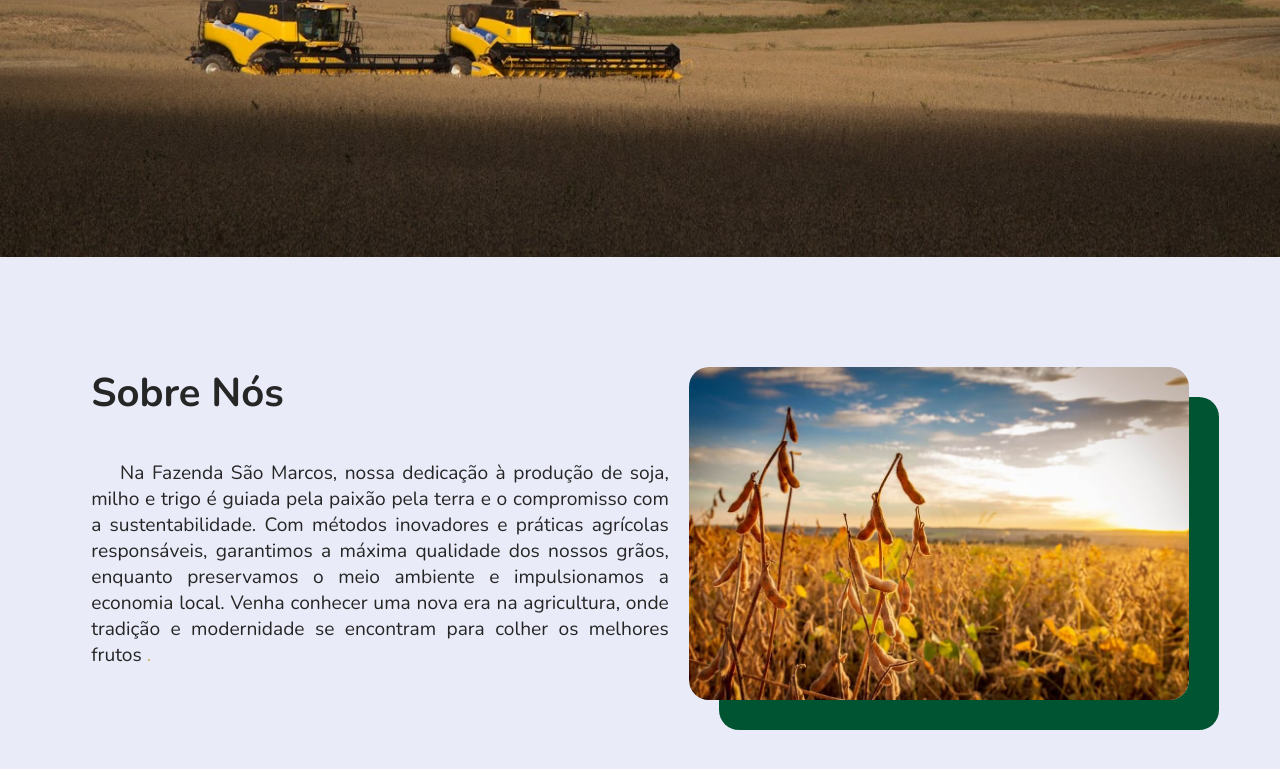
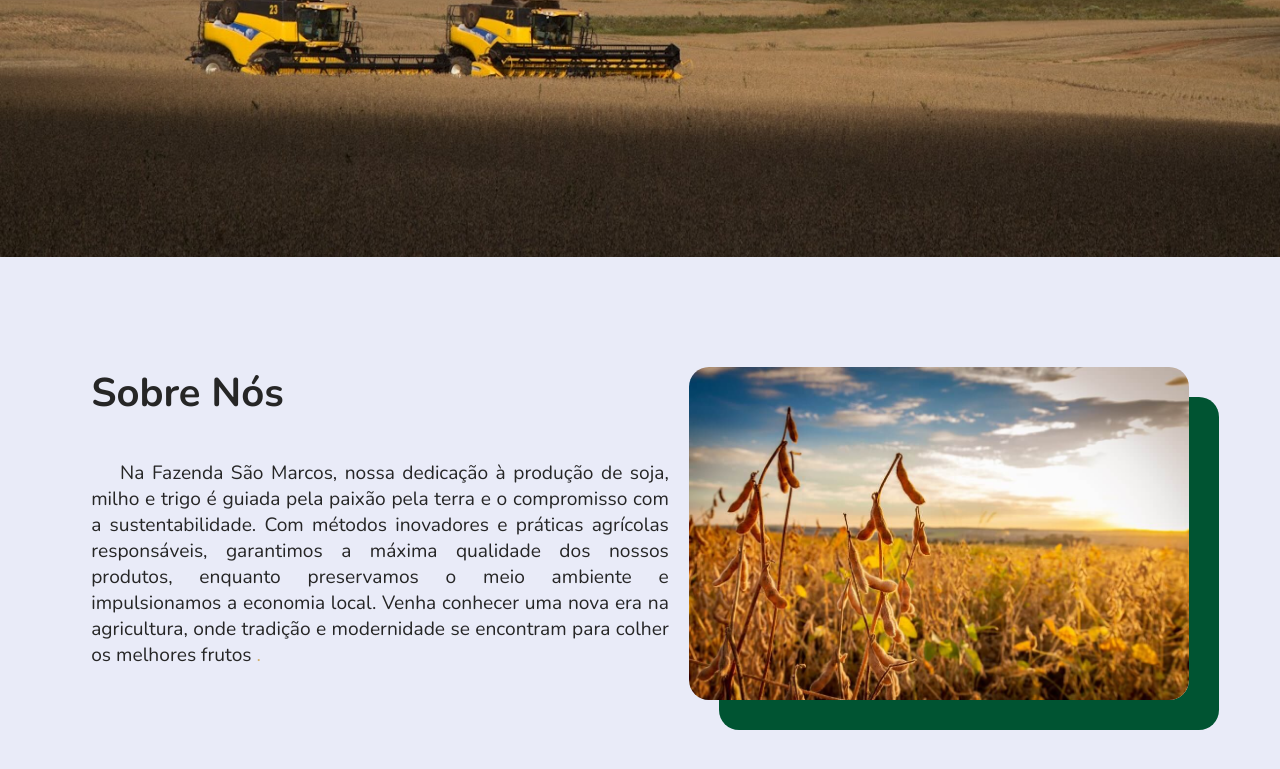
Before and after one commit to MarcioDavid81/fazendasaomarcos, a plain HTML site: page index.html in a window 1280 px wide. Shown: the part 543-1312 px from the top of the page. Drawn offline with nearby package versions, Linux system fonts and the light colour scheme.

Commit message:
feat: att sobre

```diff
--- a/index.html
+++ b/index.html
@@ -68,7 +68,7 @@
         <div class="interface">
             <div class="txt-sobre">
                 <h2>Sobre Nós</h2>
-                <p>Na Fazenda São Marcos, nossa dedicação à produção de soja, milho e trigo é guiada pela paixão pela terra e o compromisso com a sustentabilidade. Com métodos inovadores e práticas agrícolas responsáveis, garantimos a máxima qualidade dos nossos grãos, enquanto preservamos o meio ambiente e impulsionamos a economia local. Venha conhecer uma nova era na agricultura, onde tradição e modernidade se encontram para colher os melhores frutos <span>.</span></p>
+                <p>Na Fazenda São Marcos, nossa dedicação à produção de soja, milho e trigo é guiada pela paixão pela terra e o compromisso com a sustentabilidade. Com métodos inovadores e práticas agrícolas responsáveis, garantimos a máxima qualidade dos nossos produtos, enquanto preservamos o meio ambiente e impulsionamos a economia local. Venha conhecer uma nova era na agricultura, onde tradição e modernidade se encontram para colher os melhores frutos <span>.</span></p>
             </div>
             <div class="img-sobre">
                 <img src="imgs/colheita.jpg" alt="Fazenda São Marcos">
```
